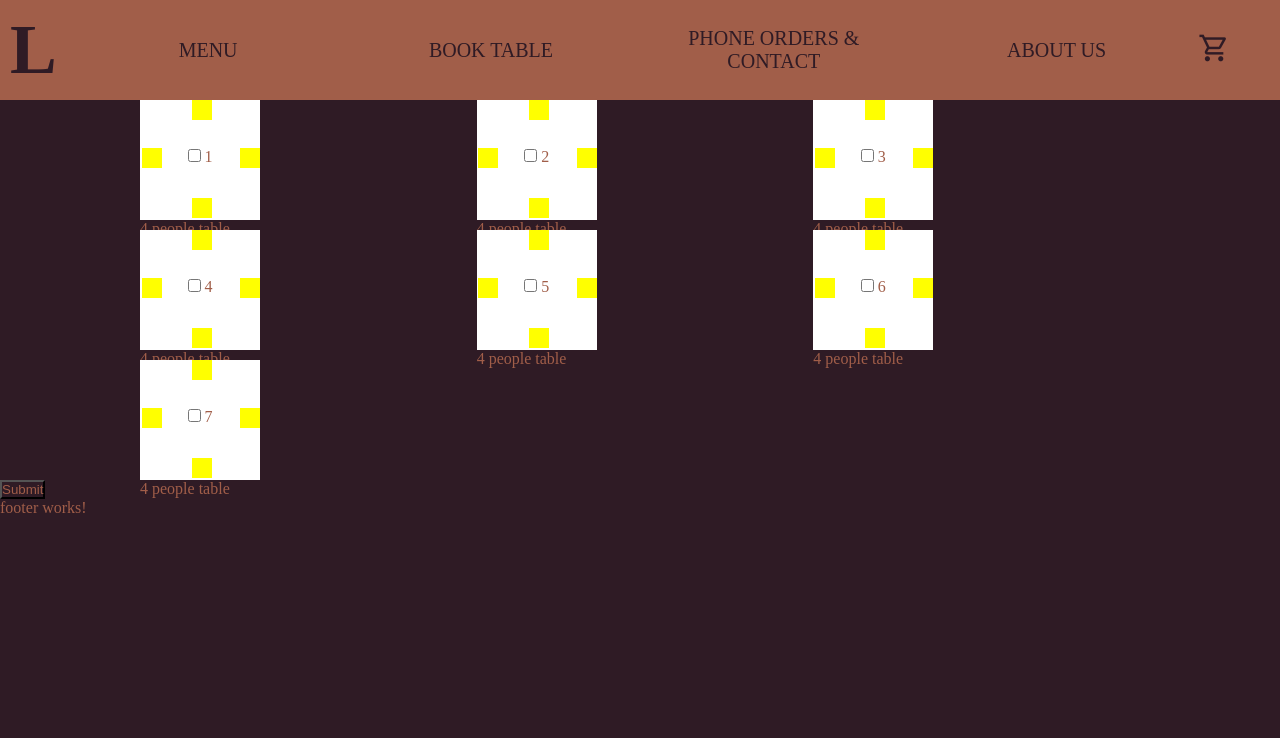
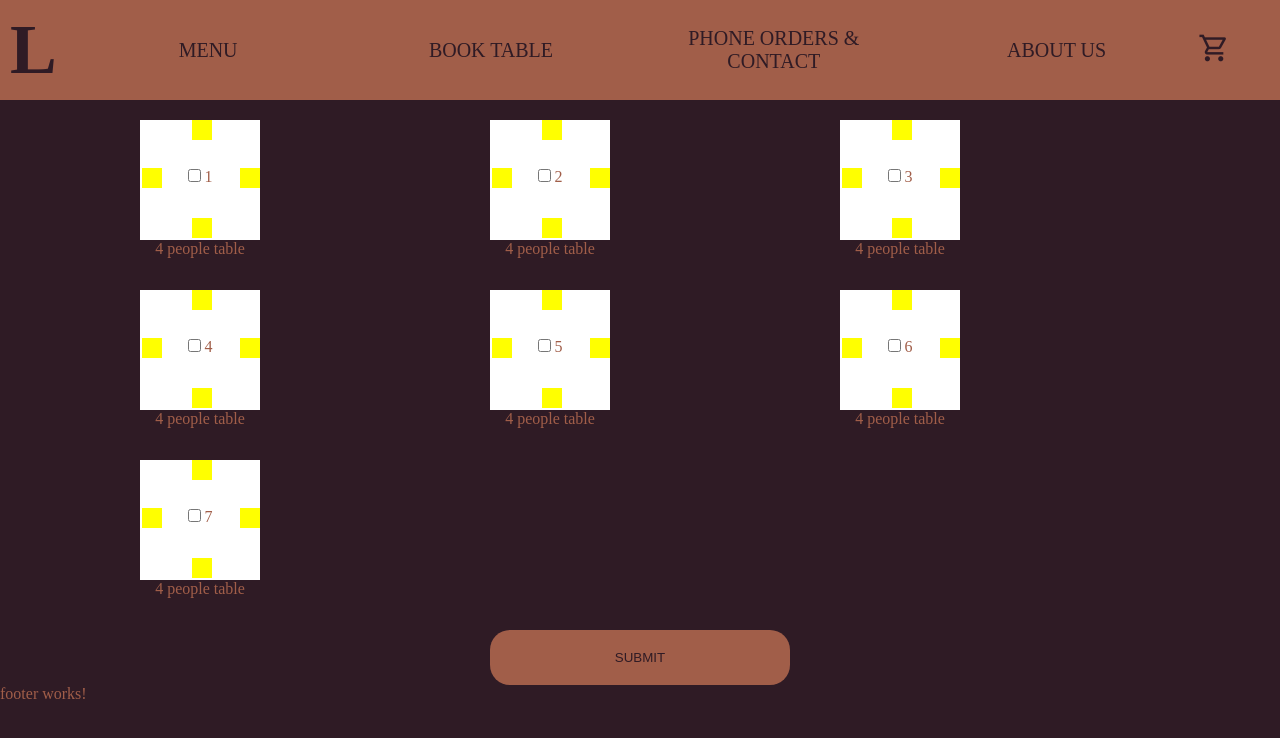
Before and after one commit to ArkBog/restaurant_ang18, an Angular app: page /book in a window 1280 px wide. Shown: the top 738 px of the page. Built offline with nearby package versions, Linux system fonts and the light colour scheme.

Commit message:
styled book and fixed onSubmit function

```diff
--- a/src/app/components/book/book.component.css
+++ b/src/app/components/book/book.component.css
@@ -1,9 +1,11 @@
 .container {
-  width: 1000px;
-  margin: auto;
-  display: grid;
-  grid-template-columns: 1fr 1fr 1fr;
-  gap: 10px;
+  width: 100%;
+  display: flex;
+  flex-direction: row;
+  flex-wrap: wrap;
+  margin-top: 20px;
+  gap: 30px;
+  justify-content: space-around;
 }
 
 .container .space {
@@ -27,3 +29,37 @@
   height: 20px;
   z-index: 2;
 }
+
+form {
+  text-align: center;
+}
+
+@media only screen and (min-width: 1000px) {
+  .container {
+    width: 1000px;
+    margin: auto;
+    margin-top: 20px;
+    display: grid;
+    grid-template-columns: 1fr 1fr 1fr;
+    gap: 50px;
+  }
+  .container .space {
+    height: 120px;
+    width: 120px;
+    position: relative;
+  }
+  .container .space .table {
+    background-color: white;
+    width: 120px;
+    height: 120px;
+    text-align: center;
+    padding-top: 40%;
+  }
+  .container .space .seat {
+    position: absolute;
+    background-color: yellow;
+    width: 20px;
+    height: 20px;
+    z-index: 2;
+  }
+}
--- a/src/app/components/book/book.component.min.css
+++ b/src/app/components/book/book.component.min.css
@@ -1 +1 @@
-.container{width:1000px;margin:auto;display:grid;grid-template-columns:1fr 1fr 1fr;gap:10px}.container .space{height:120px;width:120px;position:relative}.container .space .table{background-color:white;width:120px;height:120px;text-align:center;padding-top:40%}.container .space .seat{position:absolute;background-color:yellow;width:20px;height:20px;z-index:2}
+.container{width:100%;display:flex;flex-direction:row;flex-wrap:wrap;margin-top:20px;gap:30px;justify-content:space-around}.container .space{height:120px;width:120px;position:relative}.container .space .table{background-color:white;width:120px;height:120px;text-align:center;padding-top:40%}.container .space .seat{position:absolute;background-color:yellow;width:20px;height:20px;z-index:2}form{text-align:center}@media only screen and (min-width: 1000px){.container{width:1000px;margin:auto;margin-top:20px;display:grid;grid-template-columns:1fr 1fr 1fr;gap:50px}.container .space{height:120px;width:120px;position:relative}.container .space .table{background-color:white;width:120px;height:120px;text-align:center;padding-top:40%}.container .space .seat{position:absolute;background-color:yellow;width:20px;height:20px;z-index:2}}
--- a/src/app/components/book/book.component.scss
+++ b/src/app/components/book/book.component.scss
@@ -1,27 +1,83 @@
-.container{
-    width: 1000px;
-    margin: auto;
-    display: grid;
-    grid-template-columns: 1fr 1fr 1fr;
-    gap: 10px;
-    .space{
+@import "../../../variables.scss";
+
+
+.container {
+  width: 100%;
+  display: flex;
+  flex-direction: row;
+  flex-wrap: wrap;
+  margin-top: 20px;
+  gap: 30px;
+  justify-content: space-around;
+  .space {
     height: 120px;
     width: 120px;
     position: relative;
-        .table{
+    .table {
       background-color: white;
       width: 120px;
       height: 120px;
       text-align: center;
       padding-top: 40%;
     }
-        .seat{
+    .seat {
       position: absolute;
       background-color: yellow;
       width: 20px;
       height: 20px;
       z-index: 2;
     }
-
   }
 }
+form {
+  text-align: center;
+  button {
+    outline: none;
+    border: none;
+    width: 300px;
+    margin: auto;
+    margin-top: 50px;
+    padding: 20px;
+    text-transform: uppercase;
+    border-radius: 20px;
+    background-color: $secondary-color;
+    color: $primary-color;
+    transition: $trans;
+
+    &:hover {
+      background-color: $third-color;
+      color: $secondary-color;
+      cursor: pointer;
+    }
+  }
+
+  @media only screen and (min-width: 1000px) {
+    .container {
+      width: 1000px;
+      margin: auto;
+      margin-top: 20px;
+      display: grid;
+      grid-template-columns: 1fr 1fr 1fr;
+      gap: 50px;
+      .space {
+        height: 120px;
+        width: 120px;
+        position: relative;
+        .table {
+          background-color: white;
+          width: 120px;
+          height: 120px;
+          text-align: center;
+          padding-top: 40%;
+        }
+        .seat {
+          position: absolute;
+          background-color: yellow;
+          width: 20px;
+          height: 20px;
+          z-index: 2;
+        }
+      }
+    }
+  }
+}
--- a/src/app/components/book/book.component.ts
+++ b/src/app/components/book/book.component.ts
@@ -2,6 +2,7 @@ import { Component } from '@angular/core';
 import { Seat, Table } from '../../../interfaces';
 import { ApiService } from '../../services/api.service';
 import { FormControl, FormGroup, ReactiveFormsModule } from '@angular/forms';
+import { CartService } from '../../services/cart.service';
 
 @Component({
   selector: 'app-book',
@@ -12,7 +13,7 @@ import { FormControl, FormGroup, ReactiveFormsModule } from '@angular/forms';
 })
 export class BookComponent {
 
-  constructor(private apiService:ApiService) {}
+  constructor(private apiService:ApiService, private cartService: CartService) {}
 
   tables:Table[] = this.apiService.tables;
 
@@ -23,20 +24,18 @@ export class BookComponent {
   });
 
   onSubmit(){
-    console.log(this.tableForm)
+    this.cartService.tablesId = this.choosenTables;
+    console.log(this.cartService.tablesId);
   };
 
   changeStatus($event:any, tableID: number){
     if($event.target.checked === true){
       this.choosenTables.push(tableID);
-      // console.log(this.choosenTables)
     } else {
      const currentIndex =  this.choosenTables.findIndex((e) => e === tableID);
-     console.log(currentIndex)
      const newChoosenTables = this.choosenTables.filter((_, index) => index !== currentIndex);
-     console.log(newChoosenTables)
+     this.choosenTables = newChoosenTables
     }
-    console.log($event.target.checked)
   };
 
 
--- /dev/null
+++ b/src/app/services/cart.service.ts
@@ -0,0 +1,11 @@
+import { Injectable } from '@angular/core';
+
+@Injectable({
+  providedIn: 'root'
+})
+export class CartService {
+
+  constructor() { }
+
+  tablesId:number[] = []
+}
```
Also changed, not shown: 1 other file (tests, documents, lock files or other folders). Lines whose indentation alone changed are shown as unchanged.
